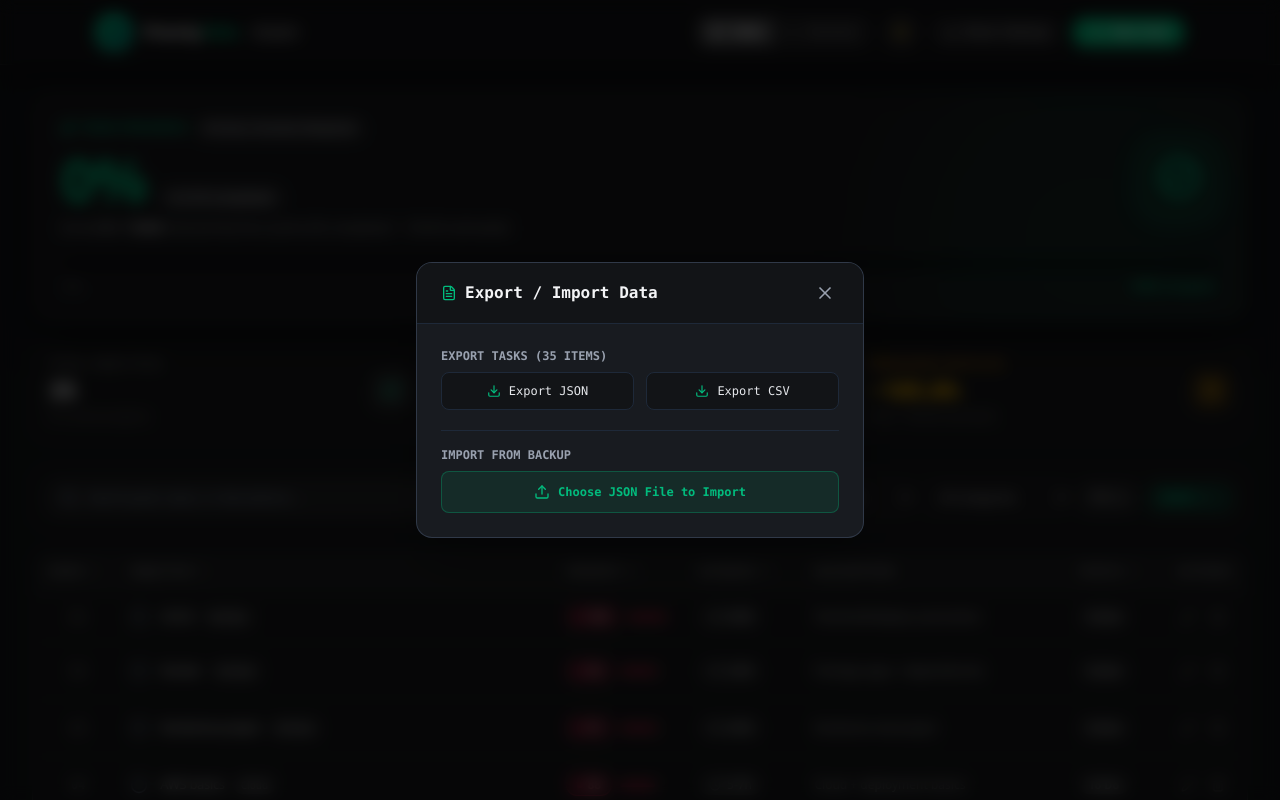
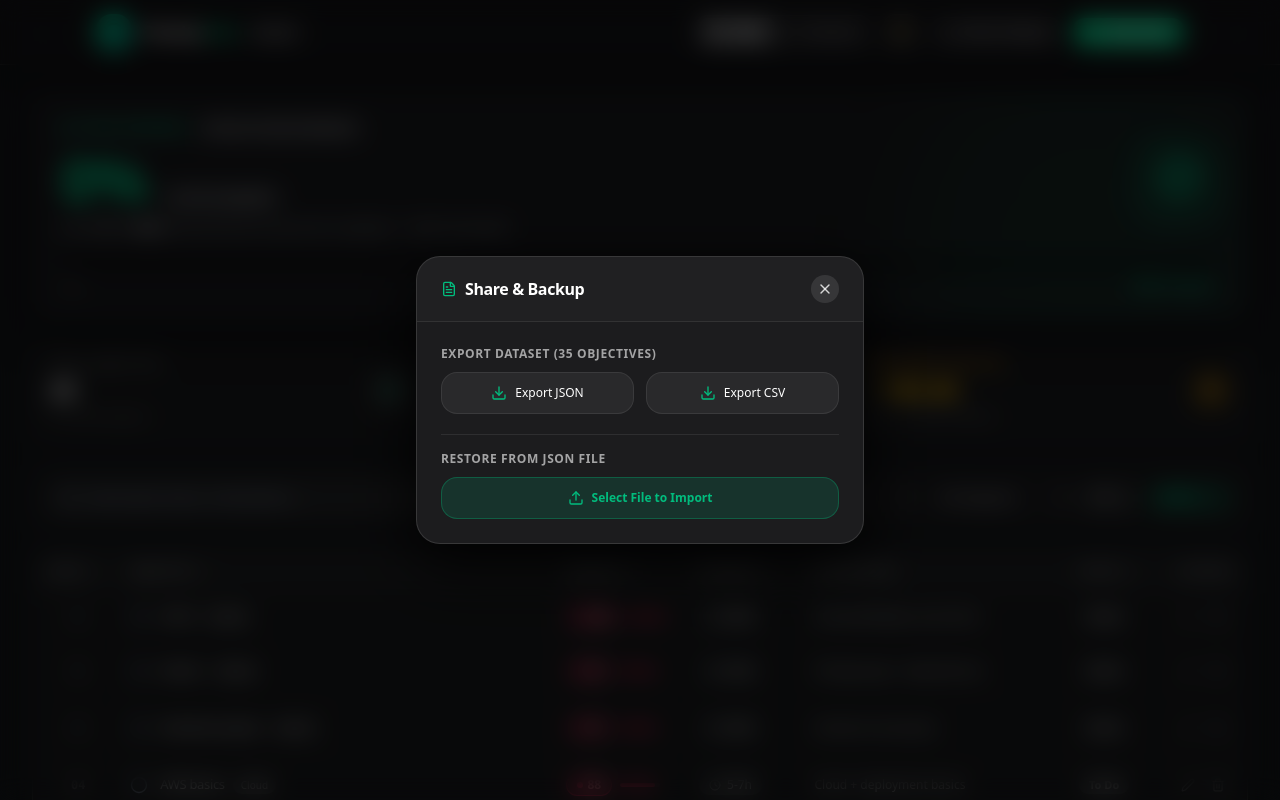
Before and after one commit to aroshwijesinghe/ToDo, a React (Vite) app: page / in a window 1280 px wide. Both pictures are taken after a click on the button "Share / Backup". Shown: the top 800 px of the page. Built offline with nearby package versions, Linux system fonts and the light colour scheme.

Commit message:
redesigned the backup export modal with Apple card layout

```diff
--- a/src/components/ExportImportModal.tsx
+++ b/src/components/ExportImportModal.tsx
@@ -50,41 +50,42 @@ export const ExportImportModal: React.FC<ExportImportModalProps> = ({
   };
 
   return (
-    <div className="fixed inset-0 z-50 flex items-center justify-center p-4 bg-black/70 backdrop-blur-sm animate-in fade-in duration-200">
+    <div className="fixed inset-0 z-50 flex items-center justify-center p-4 bg-black/60 backdrop-blur-md animate-in fade-in duration-200">
       <div
-        className={`border rounded-2xl w-full max-w-md overflow-hidden shadow-2xl transition-colors ${
-          isDark ? 'bg-[#181b20] border-gray-700/80 text-gray-100' : 'bg-white border-gray-300 text-gray-900'
+        className={`border rounded-3xl w-full max-w-md overflow-hidden shadow-2xl transition-all ${
+          isDark
+            ? 'bg-[#1c1c1e] border-white/[0.12] text-white shadow-[0_20px_60px_rgba(0,0,0,0.8)]'
+            : 'bg-white/95 border-black/[0.08] text-slate-900 shadow-[0_20px_60px_rgba(0,0,0,0.15)]'
         }`}
       >
-        {/* Header */}
+        {/* Apple Modal Header */}
         <div
-          className={`flex items-center justify-between px-6 py-4 border-b ${
-            isDark ? 'bg-[#121417] border-gray-800' : 'bg-gray-50 border-gray-200'
+          className={`flex items-center justify-between px-6 py-4.5 border-b ${
+            isDark ? 'bg-white/[0.02] border-white/[0.08]' : 'bg-black/[0.02] border-black/[0.05]'
           }`}
         >
-          <h3 className="text-base font-bold font-mono flex items-center gap-2">
+          <h3 className="text-base font-semibold tracking-tight flex items-center gap-2">
             <FileText className="w-4 h-4 text-emerald-500" />
-            Export / Import Data
+            Share &amp; Backup
           </h3>
           <button
             onClick={onClose}
-            className={`p-1 rounded-lg transition-colors ${
-              isDark ? 'text-gray-400 hover:text-gray-200 hover:bg-gray-800' : 'text-gray-500 hover:text-gray-800 hover:bg-gray-100'
+            className={`w-7 h-7 rounded-full flex items-center justify-center transition-colors ${
+              isDark ? 'bg-white/10 hover:bg-white/20 text-white/80' : 'bg-black/5 hover:bg-black/10 text-slate-700'
             }`}
           >
-            <X className="w-5 h-5" />
+            <X className="w-4 h-4" />
           </button>
         </div>
 
         {/* Content */}
         <div className="p-6 space-y-5">
-          {/* Status alert */}
           {importStatus.message && (
             <div
-              className={`p-3 rounded-lg flex items-center gap-2 text-xs font-mono border ${
+              className={`p-3 rounded-2xl flex items-center gap-2.5 text-xs font-medium border ${
                 importStatus.success
-                  ? 'bg-emerald-500/10 text-emerald-500 border-emerald-500/30'
-                  : 'bg-rose-500/10 text-rose-500 border-rose-500/30'
+                  ? 'bg-emerald-500/10 text-emerald-500 border-emerald-500/20'
+                  : 'bg-rose-500/10 text-rose-500 border-rose-500/20'
               }`}
             >
               {importStatus.success ? (
@@ -98,38 +99,38 @@ export const ExportImportModal: React.FC<ExportImportModalProps> = ({
 
           {/* Export Options */}
           <div>
-            <h4 className={`text-xs font-mono uppercase font-semibold mb-2 ${isDark ? 'text-gray-400' : 'text-gray-600'}`}>
-              Export Tasks ({tasks.length} items)
+            <h4 className={`text-xs uppercase font-semibold tracking-wider mb-2.5 ${isDark ? 'text-white/60' : 'text-slate-500'}`}>
+              Export Dataset ({tasks.length} objectives)
             </h4>
             <div className="grid grid-cols-2 gap-3">
               <button
                 onClick={() => exportToJSON(tasks)}
-                className={`flex items-center justify-center gap-2 py-2.5 px-3 border rounded-lg text-xs font-mono transition-all ${
+                className={`flex items-center justify-center gap-2 py-3 px-3.5 border rounded-2xl text-xs font-medium transition-all ${
                   isDark
-                    ? 'bg-[#121417] hover:bg-gray-800 border-gray-800 text-gray-200'
-                    : 'bg-gray-50 hover:bg-gray-100 border-gray-200 text-gray-800'
+                    ? 'bg-white/[0.06] hover:bg-white/[0.12] border-white/[0.08] text-white'
+                    : 'bg-black/[0.03] hover:bg-black/[0.06] border-black/[0.06] text-slate-800'
                 }`}
               >
-                <Download className="w-3.5 h-3.5 text-emerald-500" />
+                <Download className="w-4 h-4 text-emerald-500" />
                 Export JSON
               </button>
               <button
                 onClick={() => exportToCSV(tasks)}
-                className={`flex items-center justify-center gap-2 py-2.5 px-3 border rounded-lg text-xs font-mono transition-all ${
+                className={`flex items-center justify-center gap-2 py-3 px-3.5 border rounded-2xl text-xs font-medium transition-all ${
                   isDark
-                    ? 'bg-[#121417] hover:bg-gray-800 border-gray-800 text-gray-200'
-                    : 'bg-gray-50 hover:bg-gray-100 border-gray-200 text-gray-800'
+                    ? 'bg-white/[0.06] hover:bg-white/[0.12] border-white/[0.08] text-white'
+                    : 'bg-black/[0.03] hover:bg-black/[0.06] border-black/[0.06] text-slate-800'
                 }`}
               >
-                <Download className="w-3.5 h-3.5 text-emerald-500" />
+                <Download className="w-4 h-4 text-emerald-500" />
                 Export CSV
               </button>
             </div>
           </div>
 
-          <div className={`border-t pt-4 ${isDark ? 'border-gray-800' : 'border-gray-200'}`}>
-            <h4 className={`text-xs font-mono uppercase font-semibold mb-2 ${isDark ? 'text-gray-400' : 'text-gray-600'}`}>
-              Import from Backup
+          <div className={`border-t pt-4 ${isDark ? 'border-white/[0.08]' : 'border-black/[0.06]'}`}>
+            <h4 className={`text-xs uppercase font-semibold tracking-wider mb-2.5 ${isDark ? 'text-white/60' : 'text-slate-500'}`}>
+              Restore from JSON File
             </h4>
             <input
               type="file"
@@ -140,10 +141,10 @@ export const ExportImportModal: React.FC<ExportImportModalProps> = ({
             />
             <button
               onClick={() => fileInputRef.current?.click()}
-              className="w-full flex items-center justify-center gap-2 py-3 px-4 bg-emerald-500/10 hover:bg-emerald-500/20 border border-emerald-500/30 rounded-lg text-xs font-mono text-emerald-500 font-semibold transition-all"
+              className="w-full flex items-center justify-center gap-2 py-3 px-4 bg-emerald-500/15 hover:bg-emerald-500/25 border border-emerald-500/30 rounded-2xl text-xs text-emerald-500 font-semibold transition-all active:scale-98"
             >
               <Upload className="w-4 h-4" />
-              Choose JSON File to Import
+              Select File to Import
             </button>
           </div>
         </div>
```
